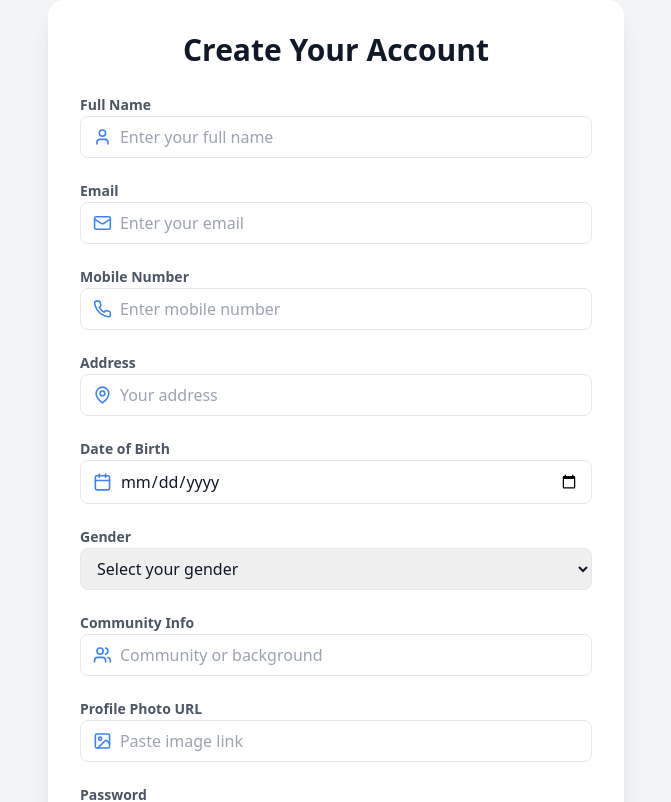
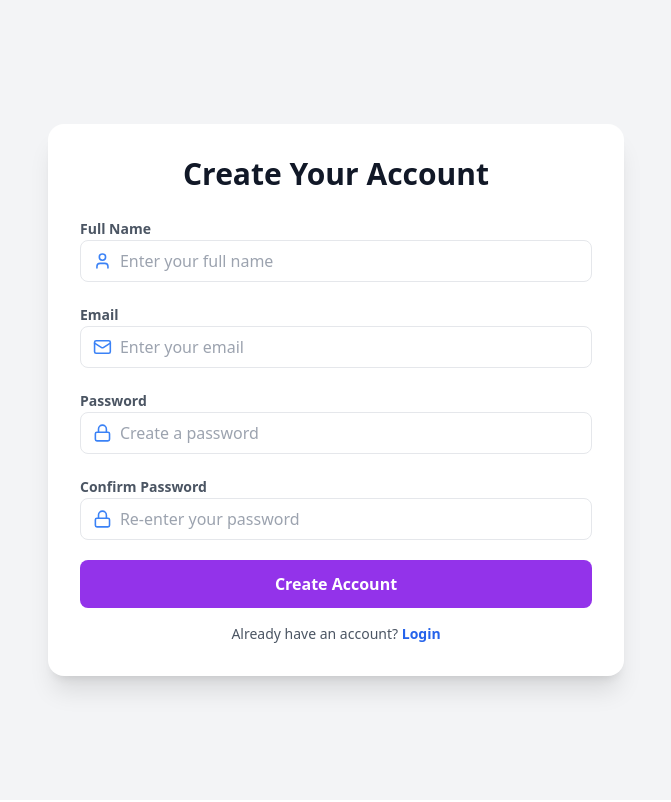
Before and after one commit to patilchaitali27/Levavishwam-Frontend, a React (Vite) app: page /signup in a window 1280 px wide. Shown: the top 802 px of the page, without its empty margins (304-975 px from the left). Built offline with nearby package versions, Linux system fonts and the light colour scheme.

Commit message:
Updated Signup page

```diff
--- a/src/pages/Signup.tsx
+++ b/src/pages/Signup.tsx
@@ -1,22 +1,175 @@
+// import { useState } from "react";
+// import { Mail, Phone, User, Image, Lock, Calendar, MapPin, Users } from "lucide-react";
+// import { useAuth } from "../context/AuthContext";
+// import { useNavigate } from "react-router-dom";
+
+// export default function Signup() {
+//   const { signup } = useAuth();
+//   const navigate = useNavigate();
+//   const [formData, setFormData] = useState({
+//     name: "",
+//     email: "",
+//     mobile: "",
+//     address: "",
+//     dob: "",
+//     gender: "",
+//     communityInfo: "",
+//     profilePhoto: "",
+//     password: ""
+//   });
+//   const [loading, setLoading] = useState(false);
+//   const [error, setError] = useState<string | null>(null);
+//   const [successMsg, setSuccessMsg] = useState<string | null>(null);
+
+//   const handleChange = (e: any) => {
+//     setFormData({ ...formData, [e.target.name]: e.target.value });
+//   };
+
+//   const handleSubmit = async (e: any) => {
+//     e.preventDefault();
+//     setError(null);
+//     setSuccessMsg(null);
+//     setLoading(true);
+
+//     // transform DOB to Date if needed - backend expects DateTime; string usually fine
+//     const payload = {
+//       ...formData,
+//       dob: formData.dob ? new Date(formData.dob) : null
+//     };
+
+//     const resp = await signup(payload);
+//     setLoading(false);
+//     if (resp.success) {
+//       setSuccessMsg(resp.message || "Signup successful. Please login.");
+//       // wait briefly then redirect or immediately redirect
+//       setTimeout(() => navigate("/login"), 800);
+//     } else {
+//       setError(resp.message || "Signup failed");
+//     }
+//   };
+
+//   return (
+//     <div className="min-h-screen flex items-center justify-center bg-gray-100 px-6">
+//       <div className="bg-white p-8 rounded-2xl shadow-xl w-full max-w-xl">
+//         <h2 className="text-3xl font-bold text-center mb-6 text-gray-900">Create Your Account</h2>
+
+//         <form onSubmit={handleSubmit} className="space-y-5">
+//           {/* Name */}
+//           <div>
+//             <label className="text-sm font-semibold text-gray-600">Full Name</label>
+//             <div className="flex items-center gap-2 border rounded-lg px-3 py-2">
+//               <User className="w-5 h-5 text-blue-500" />
+//               <input name="name" required onChange={handleChange} placeholder="Enter your full name" className="w-full outline-none" />
+//             </div>
+//           </div>
+
+//           {/* Email */}
+//           <div>
+//             <label className="text-sm font-semibold text-gray-600">Email</label>
+//             <div className="flex items-center gap-2 border rounded-lg px-3 py-2">
+//               <Mail className="w-5 h-5 text-blue-500" />
+//               <input type="email" name="email" required onChange={handleChange} placeholder="Enter your email" className="w-full outline-none" />
+//             </div>
+//           </div>
+
+//           {/* Mobile */}
+//           <div>
+//             <label className="text-sm font-semibold text-gray-600">Mobile Number</label>
+//             <div className="flex items-center gap-2 border rounded-lg px-3 py-2">
+//               <Phone className="w-5 h-5 text-blue-500" />
+//               <input name="mobile" required onChange={handleChange} placeholder="Enter mobile number" className="w-full outline-none" />
+//             </div>
+//           </div>
+
+//           {/* Address */}
+//           <div>
+//             <label className="text-sm font-semibold text-gray-600">Address</label>
+//             <div className="flex items-center gap-2 border rounded-lg px-3 py-2">
+//               <MapPin className="w-5 h-5 text-blue-500" />
+//               <input name="address" required onChange={handleChange} placeholder="Your address" className="w-full outline-none" />
+//             </div>
+//           </div>
+
+//           {/* DOB */}
+//           <div>
+//             <label className="text-sm font-semibold text-gray-600">Date of Birth</label>
+//             <div className="flex items-center gap-2 border rounded-lg px-3 py-2">
+//               <Calendar className="w-5 h-5 text-blue-500" />
+//               <input type="date" name="dob" required onChange={handleChange} className="w-full outline-none" />
+//             </div>
+//           </div>
+
+//           {/* Gender */}
+//           <div>
+//             <label className="text-sm font-semibold text-gray-600">Gender</label>
+//             <select name="gender" required onChange={handleChange} className="w-full border rounded-lg px-3 py-2">
+//               <option value="">Select your gender</option>
+//               <option>Male</option>
+//               <option>Female</option>
+//               <option>Other</option>
+//             </select>
+//           </div>
+
+//           {/* CommunityInfo */}
+//           <div>
+//             <label className="text-sm font-semibold text-gray-600">Community Info</label>
+//             <div className="flex items-center gap-2 border rounded-lg px-3 py-2">
+//               <Users className="w-5 h-5 text-blue-500" />
+//               <input name="communityInfo" required onChange={handleChange} placeholder="Community or background" className="w-full outline-none" />
+//             </div>
+//           </div>
+
+//           {/* Profile Photo */}
+//           <div>
+//             <label className="text-sm font-semibold text-gray-600">Profile Photo URL</label>
+//             <div className="flex items-center gap-2 border rounded-lg px-3 py-2">
+//               <Image className="w-5 h-5 text-blue-500" />
+//               <input name="profilePhoto" required onChange={handleChange} placeholder="Paste image link" className="w-full outline-none" />
+//             </div>
+//           </div>
+
+//           {/* Password */}
+//           <div>
+//             <label className="text-sm font-semibold text-gray-600">Password</label>
+//             <div className="flex items-center gap-2 border rounded-lg px-3 py-2">
+//               <Lock className="w-5 h-5 text-blue-500" />
+//               <input type="password" name="password" required onChange={handleChange} placeholder="Create a password" className="w-full outline-none" />
+//             </div>
+//           </div>
+
+//           {error && <div className="text-red-600 text-sm">{error}</div>}
+//           {successMsg && <div className="text-green-600 text-sm">{successMsg}</div>}
+
+//           {/* Submit Button */}
+//           <button type="submit" disabled={loading} className="w-full bg-purple-600 hover:bg-purple-700 text-white font-semibold py-3 rounded-lg transition disabled:opacity-60">
+//             {loading ? "Creating account..." : "Create Account"}
+//           </button>
+//         </form>
+
+//         <p className="text-gray-600 text-center text-sm mt-4">
+//           Already have an account?{" "}
+//           <a href="/login" className="text-blue-600 font-semibold hover:underline">Login</a>
+//         </p>
+//       </div>
+//     </div>
+//   );
+// }
 import { useState } from "react";
-import { Mail, Phone, User, Image, Lock, Calendar, MapPin, Users } from "lucide-react";
+import { Mail, User, Lock } from "lucide-react";
 import { useAuth } from "../context/AuthContext";
 import { useNavigate } from "react-router-dom";
 
 export default function Signup() {
   const { signup } = useAuth();
   const navigate = useNavigate();
+
   const [formData, setFormData] = useState({
     name: "",
     email: "",
-    mobile: "",
-    address: "",
-    dob: "",
-    gender: "",
-    communityInfo: "",
-    profilePhoto: "",
-    password: ""
+    password: "",
+    confirmPassword: ""
   });
+
   const [loading, setLoading] = useState(false);
   const [error, setError] = useState<string | null>(null);
   const [successMsg, setSuccessMsg] = useState<string | null>(null);
@@ -29,19 +182,27 @@ export default function Signup() {
     e.preventDefault();
     setError(null);
     setSuccessMsg(null);
+
+    // confirm password check
+    if (formData.password !== formData.confirmPassword) {
+      setError("Passwords do not match");
+      return;
+    }
+
     setLoading(true);
 
-    // transform DOB to Date if needed - backend expects DateTime; string usually fine
     const payload = {
-      ...formData,
-      dob: formData.dob ? new Date(formData.dob) : null
+      name: formData.name,
+      email: formData.email,
+      password: formData.password
+      // confirmPassword is NOT sent to backend
     };
 
     const resp = await signup(payload);
     setLoading(false);
+
     if (resp.success) {
       setSuccessMsg(resp.message || "Signup successful. Please login.");
-      // wait briefly then redirect or immediately redirect
       setTimeout(() => navigate("/login"), 800);
     } else {
       setError(resp.message || "Signup failed");
@@ -51,7 +212,9 @@ export default function Signup() {
   return (
     <div className="min-h-screen flex items-center justify-center bg-gray-100 px-6">
       <div className="bg-white p-8 rounded-2xl shadow-xl w-full max-w-xl">
-        <h2 className="text-3xl font-bold text-center mb-6 text-gray-900">Create Your Account</h2>
+        <h2 className="text-3xl font-bold text-center mb-6 text-gray-900">
+          Create Your Account
+        </h2>
 
         <form onSubmit={handleSubmit} className="space-y-5">
           {/* Name */}
@@ -59,7 +222,14 @@ export default function Signup() {
             <label className="text-sm font-semibold text-gray-600">Full Name</label>
             <div className="flex items-center gap-2 border rounded-lg px-3 py-2">
               <User className="w-5 h-5 text-blue-500" />
-              <input name="name" required onChange={handleChange} placeholder="Enter your full name" className="w-full outline-none" />
+              <input
+                name="name"
+                required
+                value={formData.name}
+                onChange={handleChange}
+                placeholder="Enter your full name"
+                className="w-full outline-none"
+              />
             </div>
           </div>
 
@@ -68,63 +238,15 @@ export default function Signup() {
             <label className="text-sm font-semibold text-gray-600">Email</label>
             <div className="flex items-center gap-2 border rounded-lg px-3 py-2">
               <Mail className="w-5 h-5 text-blue-500" />
-              <input type="email" name="email" required onChange={handleChange} placeholder="Enter your email" className="w-full outline-none" />
-            </div>
-          </div>
-
-          {/* Mobile */}
-          <div>
-            <label className="text-sm font-semibold text-gray-600">Mobile Number</label>
-            <div className="flex items-center gap-2 border rounded-lg px-3 py-2">
-              <Phone className="w-5 h-5 text-blue-500" />
-              <input name="mobile" required onChange={handleChange} placeholder="Enter mobile number" className="w-full outline-none" />
-            </div>
-          </div>
-
-          {/* Address */}
-          <div>
-            <label className="text-sm font-semibold text-gray-600">Address</label>
-            <div className="flex items-center gap-2 border rounded-lg px-3 py-2">
-              <MapPin className="w-5 h-5 text-blue-500" />
-              <input name="address" required onChange={handleChange} placeholder="Your address" className="w-full outline-none" />
-            </div>
-          </div>
-
-          {/* DOB */}
-          <div>
-            <label className="text-sm font-semibold text-gray-600">Date of Birth</label>
-            <div className="flex items-center gap-2 border rounded-lg px-3 py-2">
-              <Calendar className="w-5 h-5 text-blue-500" />
-              <input type="date" name="dob" required onChange={handleChange} className="w-full outline-none" />
-            </div>
-          </div>
-
-          {/* Gender */}
-          <div>
-            <label className="text-sm font-semibold text-gray-600">Gender</label>
-            <select name="gender" required onChange={handleChange} className="w-full border rounded-lg px-3 py-2">
-              <option value="">Select your gender</option>
-              <option>Male</option>
-              <option>Female</option>
-              <option>Other</option>
-            </select>
-          </div>
-
-          {/* CommunityInfo */}
-          <div>
-            <label className="text-sm font-semibold text-gray-600">Community Info</label>
-            <div className="flex items-center gap-2 border rounded-lg px-3 py-2">
-              <Users className="w-5 h-5 text-blue-500" />
-              <input name="communityInfo" required onChange={handleChange} placeholder="Community or background" className="w-full outline-none" />
-            </div>
-          </div>
-
-          {/* Profile Photo */}
-          <div>
-            <label className="text-sm font-semibold text-gray-600">Profile Photo URL</label>
-            <div className="flex items-center gap-2 border rounded-lg px-3 py-2">
-              <Image className="w-5 h-5 text-blue-500" />
-              <input name="profilePhoto" required onChange={handleChange} placeholder="Paste image link" className="w-full outline-none" />
+              <input
+                type="email"
+                name="email"
+                required
+                value={formData.email}
+                onChange={handleChange}
+                placeholder="Enter your email"
+                className="w-full outline-none"
+              />
             </div>
           </div>
 
@@ -133,22 +255,56 @@ export default function Signup() {
             <label className="text-sm font-semibold text-gray-600">Password</label>
             <div className="flex items-center gap-2 border rounded-lg px-3 py-2">
               <Lock className="w-5 h-5 text-blue-500" />
-              <input type="password" name="password" required onChange={handleChange} placeholder="Create a password" className="w-full outline-none" />
+              <input
+                type="password"
+                name="password"
+                required
+                value={formData.password}
+                onChange={handleChange}
+                placeholder="Create a password"
+                className="w-full outline-none"
+              />
             </div>
           </div>
 
+          {/* Confirm Password */}
+          <div>
+            <label className="text-sm font-semibold text-gray-600">
+              Confirm Password
+            </label>
+            <div className="flex items-center gap-2 border rounded-lg px-3 py-2">
+              <Lock className="w-5 h-5 text-blue-500" />
+              <input
+                type="password"
+                name="confirmPassword"
+                required
+                value={formData.confirmPassword}
+                onChange={handleChange}
+                placeholder="Re-enter your password"
+                className="w-full outline-none"
+              />
+            </div>
+          </div>
+
+          {/* Messages */}
           {error && <div className="text-red-600 text-sm">{error}</div>}
           {successMsg && <div className="text-green-600 text-sm">{successMsg}</div>}
 
           {/* Submit Button */}
-          <button type="submit" disabled={loading} className="w-full bg-purple-600 hover:bg-purple-700 text-white font-semibold py-3 rounded-lg transition disabled:opacity-60">
+          <button
+            type="submit"
+            disabled={loading}
+            className="w-full bg-purple-600 hover:bg-purple-700 text-white font-semibold py-3 rounded-lg transition disabled:opacity-60"
+          >
             {loading ? "Creating account..." : "Create Account"}
           </button>
         </form>
 
         <p className="text-gray-600 text-center text-sm mt-4">
           Already have an account?{" "}
-          <a href="/login" className="text-blue-600 font-semibold hover:underline">Login</a>
+          <a href="/login" className="text-blue-600 font-semibold hover:underline">
+            Login
+          </a>
         </p>
       </div>
     </div>
```
